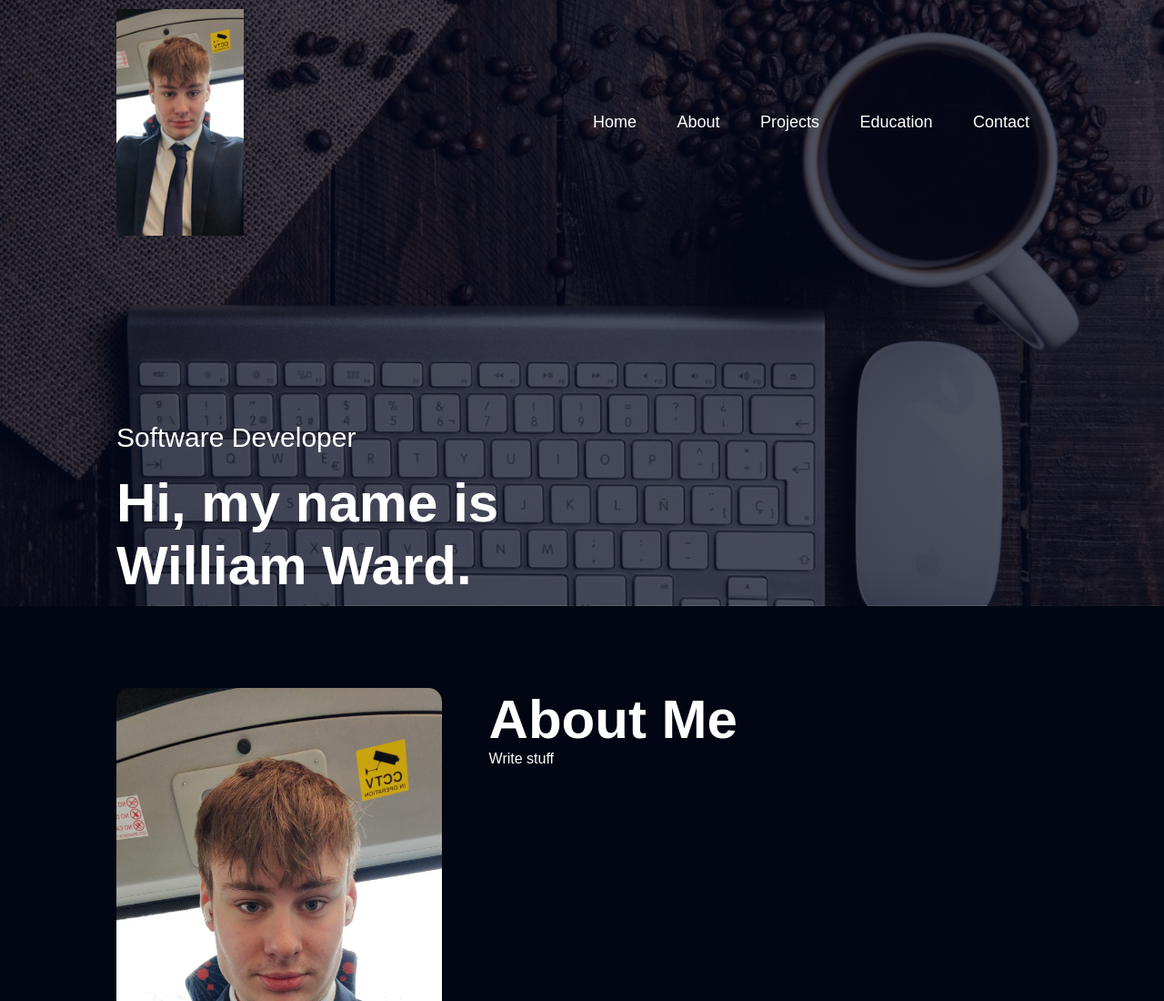
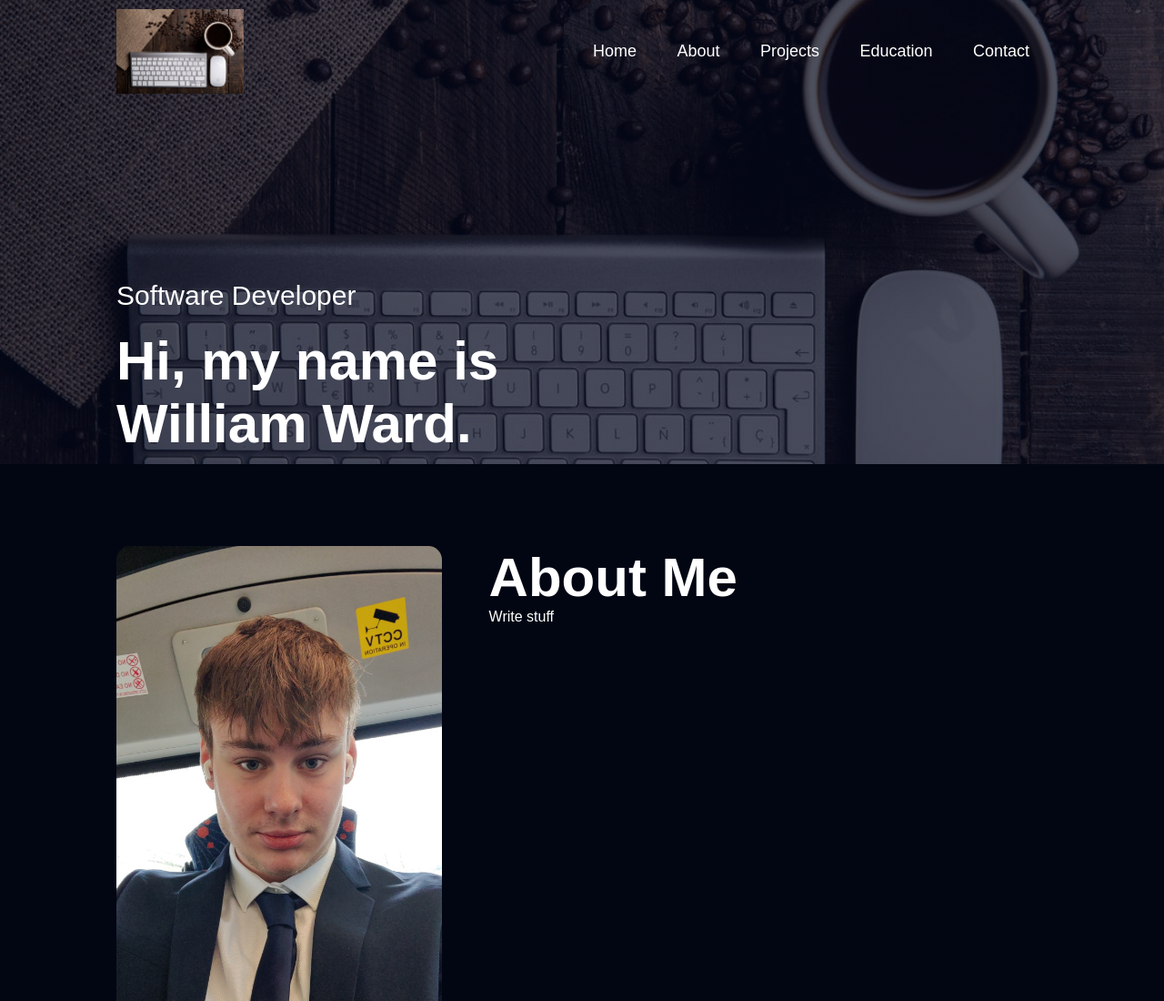
Before and after one commit to WillWard23/willward23.github.io, a plain HTML site: page index.html in a window 1280 px wide. Shown: the top 1100 px of the page at 91% size. Drawn offline with Linux system fonts and the light colour scheme.

Commit message:
Update index.html

```diff
--- a/index.html
+++ b/index.html
@@ -12,7 +12,7 @@
     <div id="header">
         <div class="container">
             <nav>
-                <img src="images/Me.jpg" class="logo">
+                <img src="https://github.com/WillWard23/willward23.github.io/blob/main/images/coffee-keyboard.jpeg" class="logo">
                 <ul id="sidemenu">
                     <li><a href="#header">Home</a></li>
                     <li><a href="#about">About</a></li>
```
